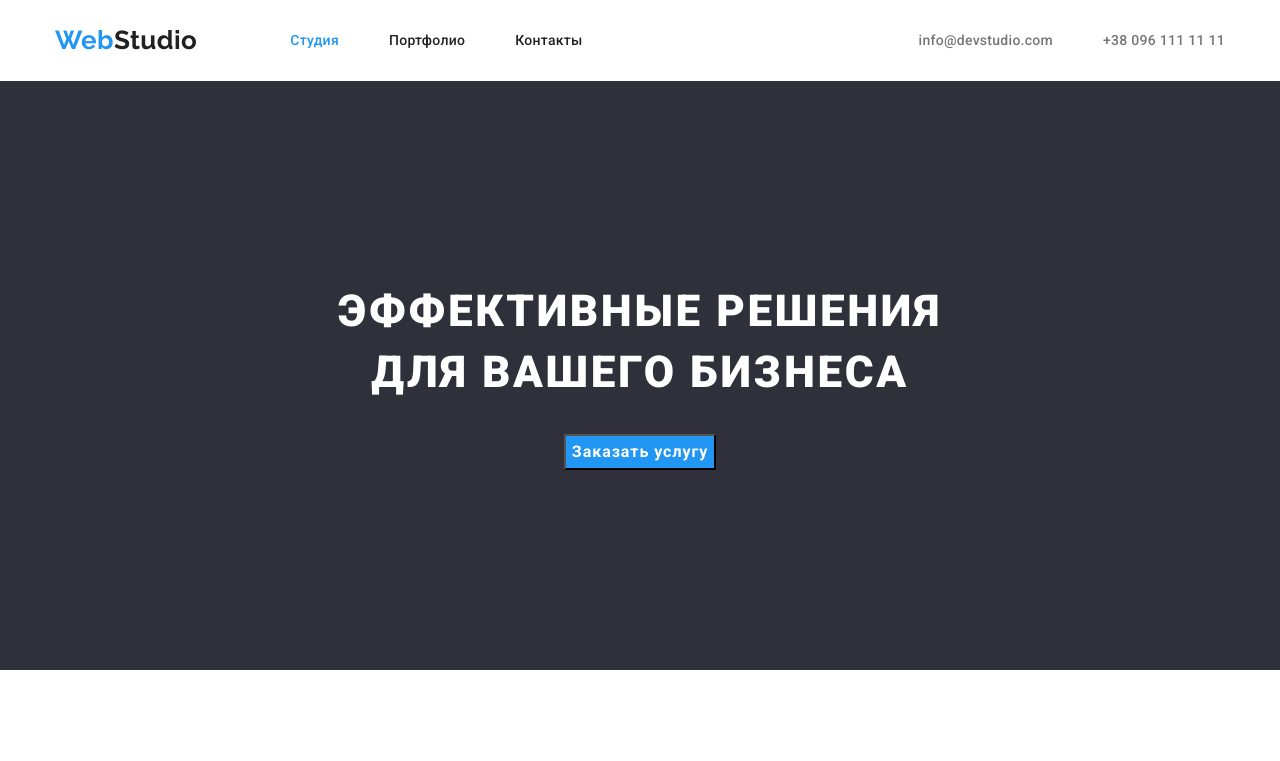
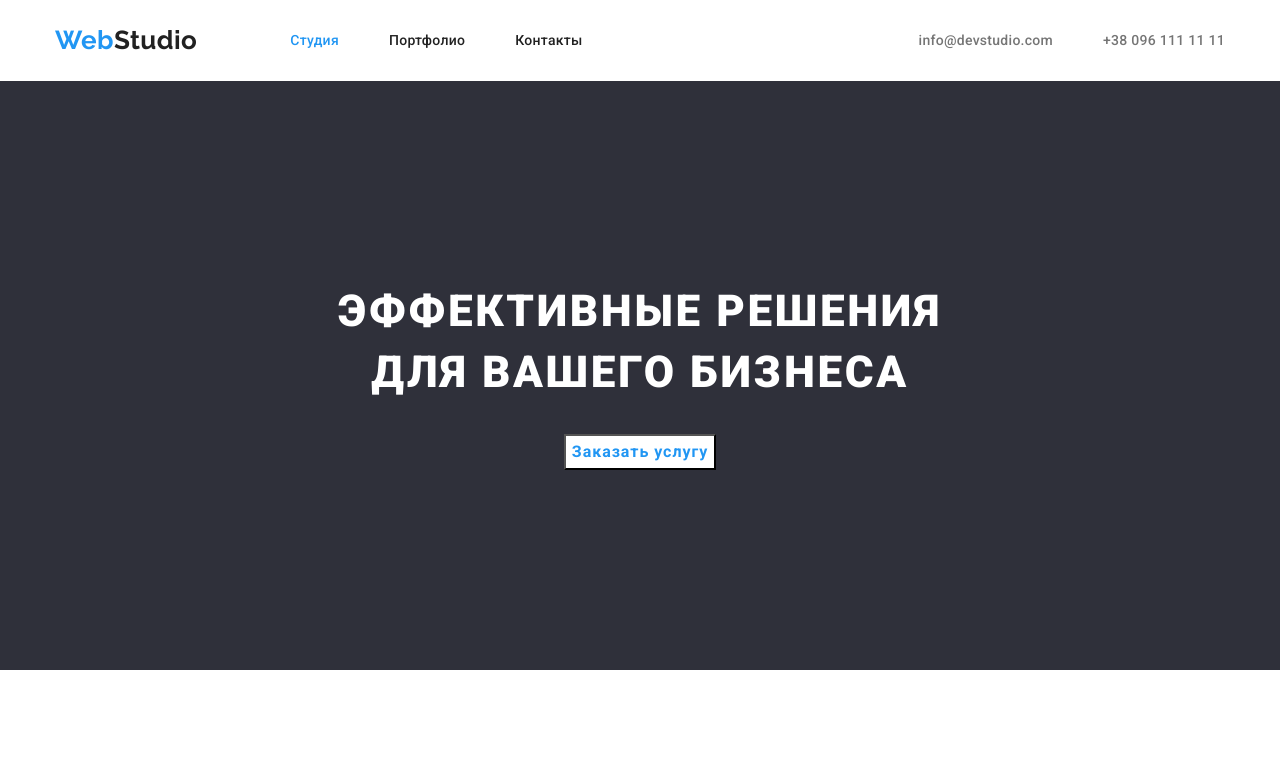
Before and after one commit to SergiusNahnoinyi/goit-markup-hw-03, a plain HTML site: page index.html in a window 1280 px wide. In both pictures the pointer is over the button "Заказать услугу". Shown: the top 761 px of the page. Drawn offline with nearby package versions, Linux system fonts and the light colour scheme.

Commit message:
Исправляет цвета при ховере кнопки

```diff
--- a/css/styles.css
+++ b/css/styles.css
@@ -157,14 +157,15 @@ img {
   font-size: 16px;
   line-height: 1.9;
   letter-spacing: 0.06em;
-  background-color: #f5f4fa;
+  background-color: var(--accent-color);
+  color: var(--hero-text-color);
   cursor: pointer;
 }
 
 .button-primary:hover,
 .button-primary:focus {
-  color: var(--hero-text-color);
-  background-color: var(--accent-color);
+  color: var(--accent-color);
+  background-color: var(--hero-text-color);
 }
 /* Стилизация секции "Особенности" */
 .section {
```
